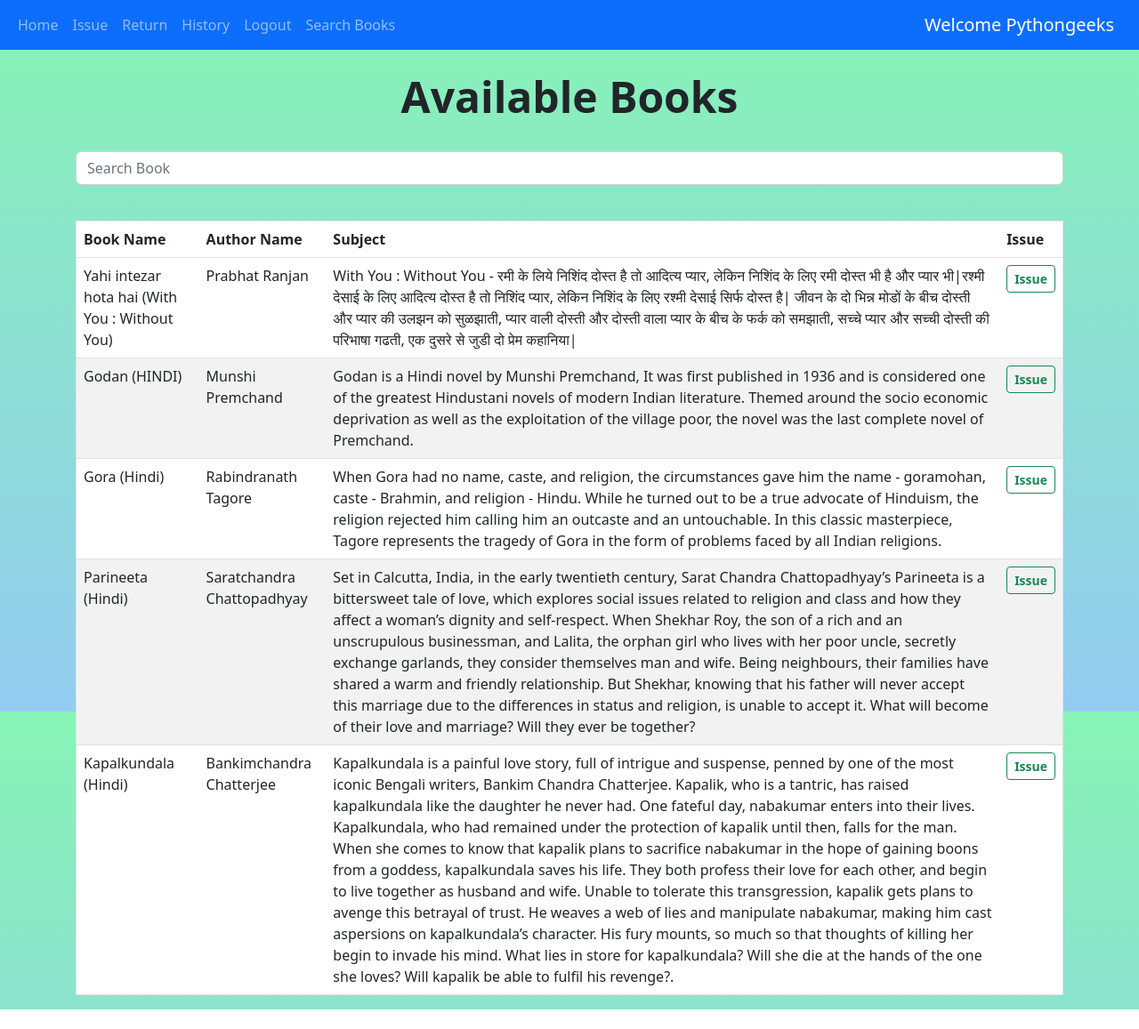
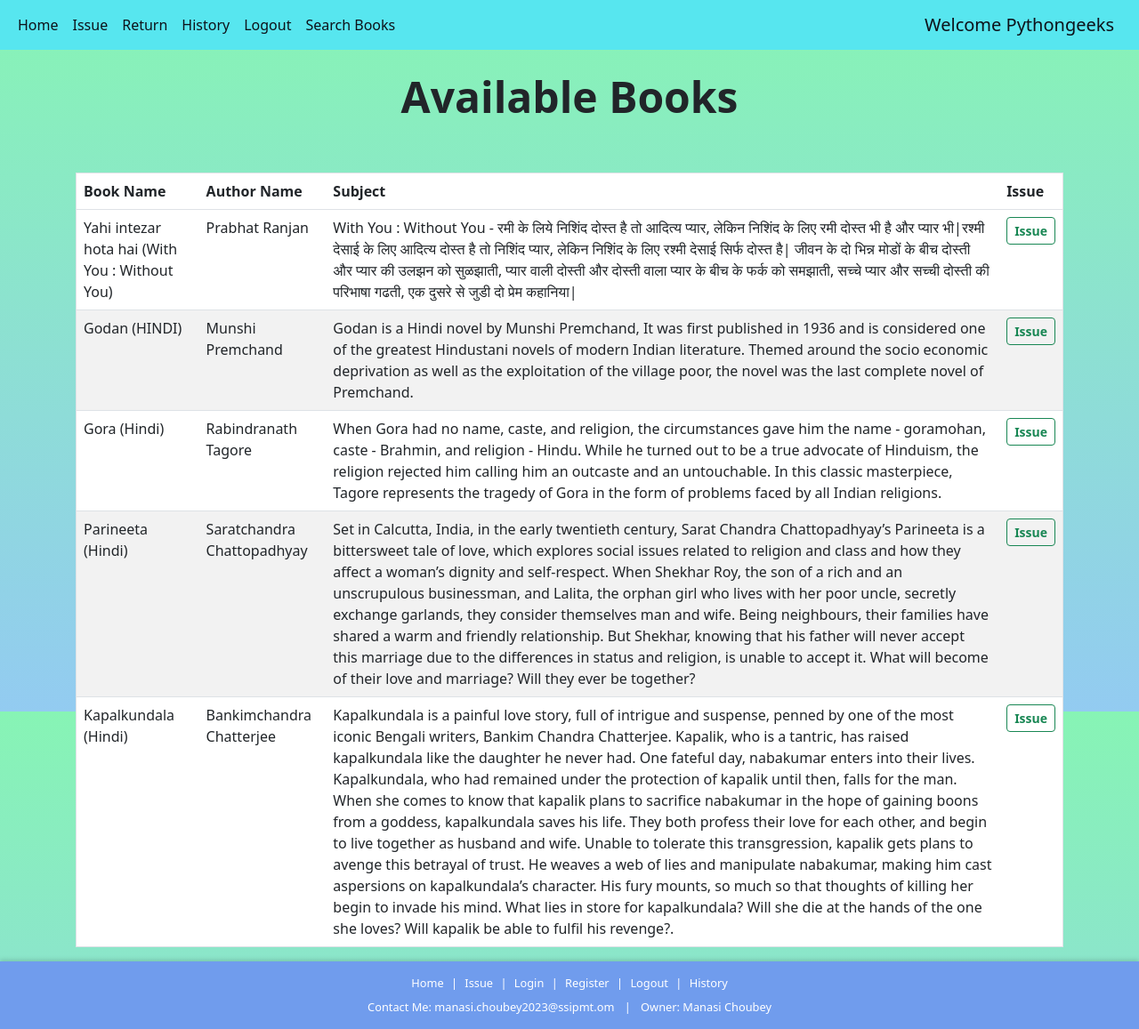
Before and after one commit to MC0803/Library-Management, a Django app: page /issue in a window 1280 px wide. Shown: the whole page at 89% size. Before the commit the page ends 1135 px from the top, so only its background shows below. Run offline with Django 4.2, Linux system fonts and the light colour scheme; a user stored in the database is signed in; data comes from the database, SQL or seed files in the repository; both versions use the stored data as it was after the commit.

Commit message:
13-08-2025

```diff
--- a/library_management/static/css/base.css
+++ b/library_management/static/css/base.css
@@ -0,0 +1,40 @@
+.site-footer {
+  background-color: lab(63.9% 1.91 -45.67); /* nice blue tone */
+  color: #fff;
+  padding: 15px 20px;
+  text-align: center;
+  font-size: 0.8rem;
+  box-shadow: 0 -2px 5px rgba(0,0,0,0.15);
+  margin-top: 0; /* space above footer */
+}
+
+.site-footer a {
+  color: #fff;
+  text-decoration: none;
+  margin: 0 5px;
+}
+
+.site-footer a:hover {
+  text-decoration: underline;
+}
+
+.footer-nav {
+  margin-bottom: 8px;
+}
+
+.footer-contact span {
+  margin: 0 8px;
+}
+.navbar{
+    background-color: lab(83.99% -37.71 -16.39) !important;
+}
+.navbar .nav-link {
+  color: lab(5.22% -0.37 -6.12) !important;
+
+}
+.navbar .nav-link:hover {
+  color: lab(69.7% -1.47 -33.75)  !important;
+}
+.navbar-brand {
+  color: lab(5.22% -0.37 -6.12) !important;
+}
--- a/library_management/templates/base.html
+++ b/library_management/templates/base.html
@@ -8,13 +8,12 @@
     <meta name="viewport" content="width=device-width, initial-scale=1.0" />
     <title>Library Management System</title>
 
-    <link href="https://cdn.jsdelivr.net/npm/bootstrap@5.2.3/dist/css/bootstrap.min.css" rel="stylesheet">
-    <link rel="stylesheet" href="{% static 'css/base.css' %}">
-
     <link href="https://cdn.jsdelivr.net/npm/bootstrap@5.2.3/dist/css/bootstrap.min.css" rel="stylesheet"
         integrity="sha384-rbsA2VBKQhggwzxH7pPCaAqO46MgnOM80zW1RWuH61DGLwZJEdK2Kadq2F9CUG65" crossorigin="anonymous" />
     <script src="https://cdn.jsdelivr.net/npm/bootstrap@5.2.3/dist/js/bootstrap.bundle.min.js"
         integrity="sha384-kenU1KFdBIe4zVF0s0G1M5b4hcpxyD9F7jL+jjXkk+Q2h455rYXK/7HAuoJl+0I4" crossorigin="anonymous"></script>
+            <link href="https://cdn.jsdelivr.net/npm/bootstrap@5.2.3/dist/css/bootstrap.min.css" rel="stylesheet">
+    <link rel="stylesheet" href="{% static 'css/base.css' %}">
         {% block extra_css %}{% endblock %}
 
     <style>
@@ -74,6 +73,19 @@
         </div>
     </nav>
     {% block content %}{% endblock %}
+    <footer class="site-footer">
+    <div class="footer-nav">
+      <a href="{% url 'home' %}">Home</a> |
+      <a href="{% url 'issue' %}">Issue</a> |
+      <a href="{% url 'login' %}">Login</a> |
+      <a href="{% url 'register' %}">Register</a> |
+      <a href="{% url 'logout' %}">Logout</a> |
+      <a href="{% url 'history' %}">History</a>
+    </div>
+    <div class="footer-contact">
+      <span>Contact Me: manasi.choubey2023@ssipmt.om</span> | <span>Owner: Manasi Choubey</span>
+    </div>
+  </footer>
 </body>
 
 </html>
--- a/library_management/templates/issue_item.html
+++ b/library_management/templates/issue_item.html
@@ -17,16 +17,6 @@
   <br />
   <h1 class="display-5 fw-bold">Available Books</h1>
   <br />
-  <div class="input-group container">
-    <input
-      id="search"
-      type="search"
-      class="form-control rounded"
-      placeholder="Search Book"
-      aria-label="Search"
-      aria-describedby="search-addon"
-    />
-  </div>
 </center>
 <br />
 <div class="container">
```
Also changed, not shown: library_management/db.sqlite3.
